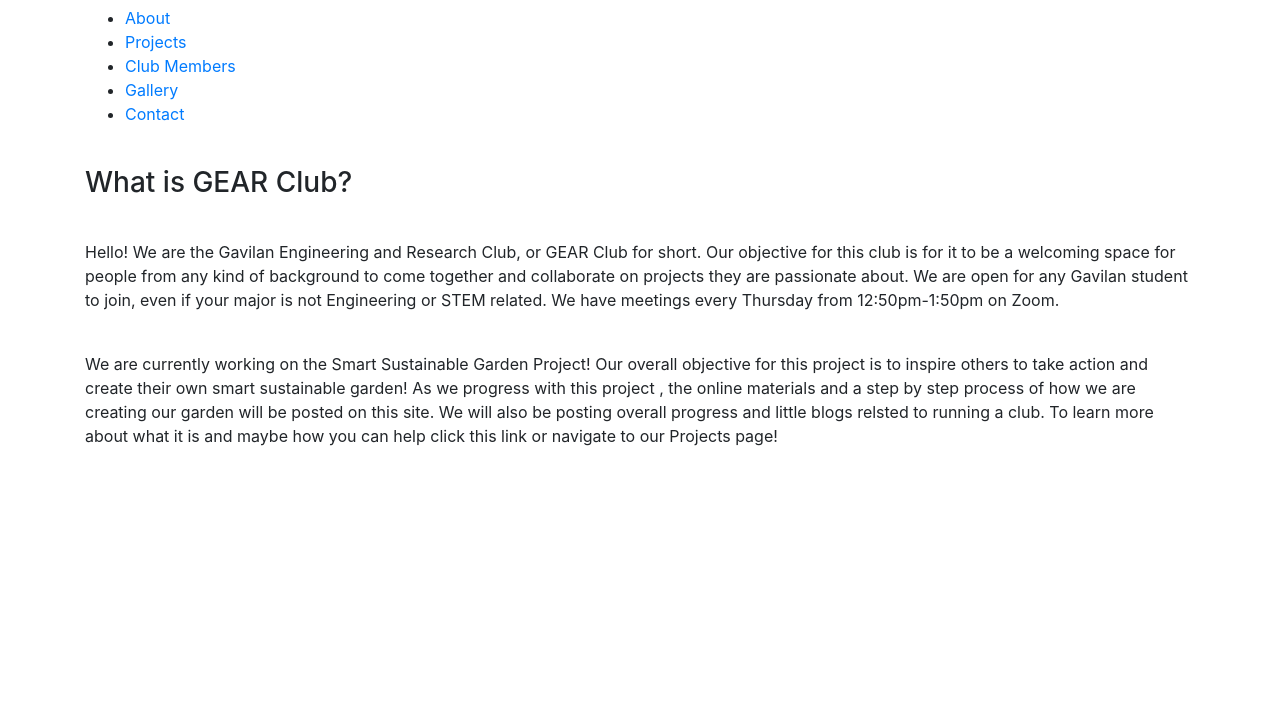
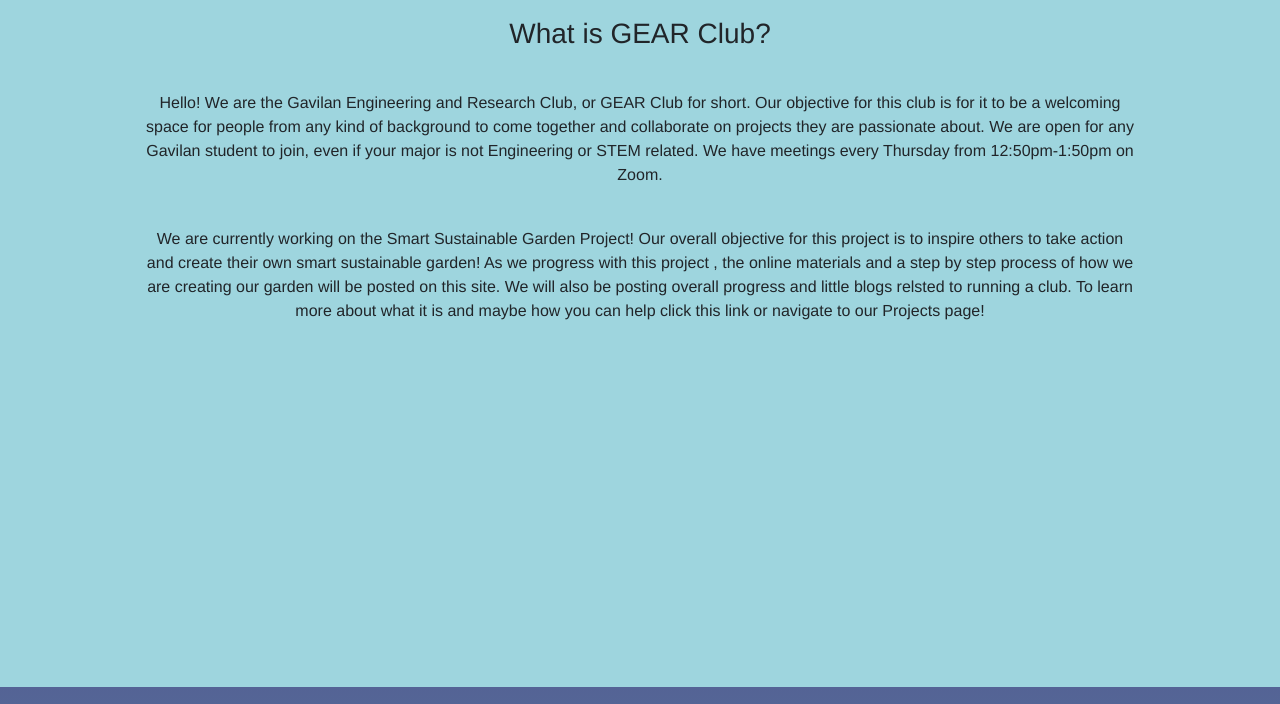
Before and after one commit to GavGearClub/GearClub, a plain HTML site: page about.html in a window 1280 px wide. Shown: the part 164-868 px from the top of the page. Drawn offline with nearby package versions, Linux system fonts and the light colour scheme; the site is published under a folder, as on GitHub Pages, so addresses that start at the root find nothing.

Commit message:
Update about.html

```diff
--- a/about.html
+++ b/about.html
@@ -84,7 +84,7 @@
       href="https://cdnjs.cloudflare.com/ajax/libs/font-awesome/5.15.2/css/all.min.css"
     />
 
-    <link rel="stylesheet" href="/GearClub/style.css" />
+    <link rel="stylesheet" href="GearClub/style.css" />
     <link
       rel="shortcut icon"
       href="https://cdn.glitch.com/f6508cf9-1bcc-4284-a34d-1bcab5fe0551%2FPaint_3D_3_25_2021_3_41_58_PM.png?v=1626908553355"
```
